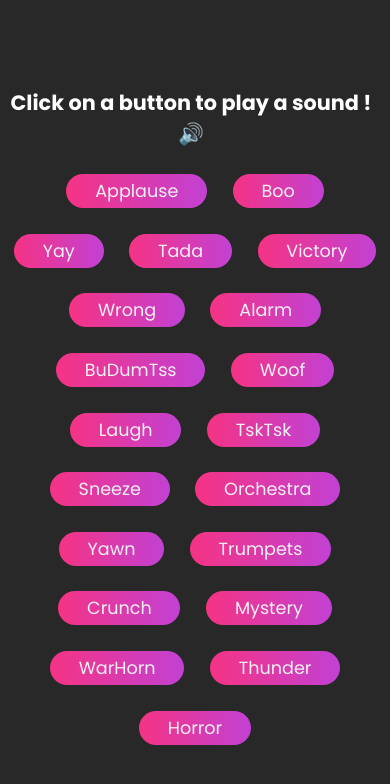
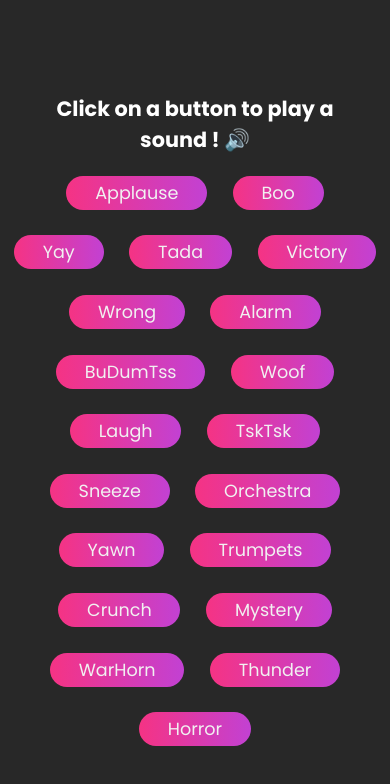
Before and after one commit to TheRealRajan/Soundboard, a plain HTML site: page index.html in a window 390 px wide. Drawn offline with Linux system fonts and the light colour scheme.

Commit message:
Changed title style again

```diff
--- a/styles.css
+++ b/styles.css
@@ -61,6 +61,6 @@ body {
 @media (max-width: 900px) {
   h1 {
     font-size: 1.3rem;
-    margin: 0 0.5rem 0.8rem 0;
+    margin: 0.5rem 2rem;
   }
 }
```
